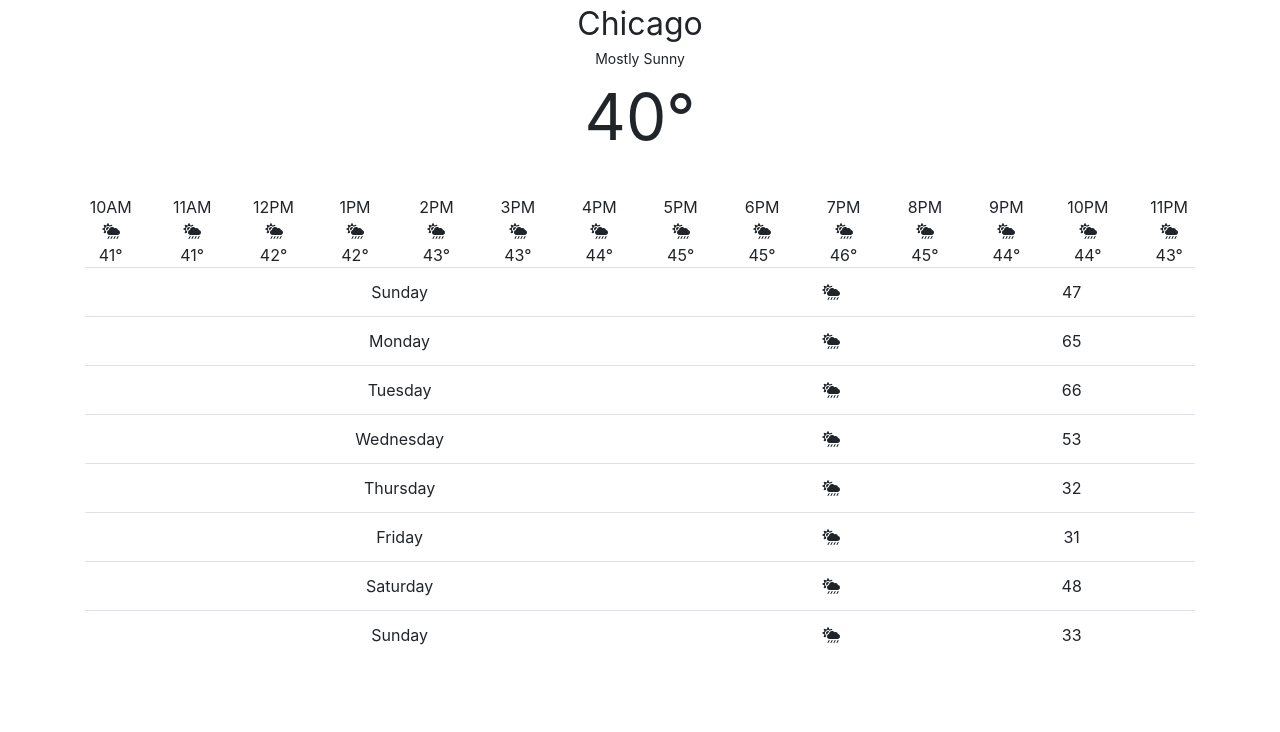
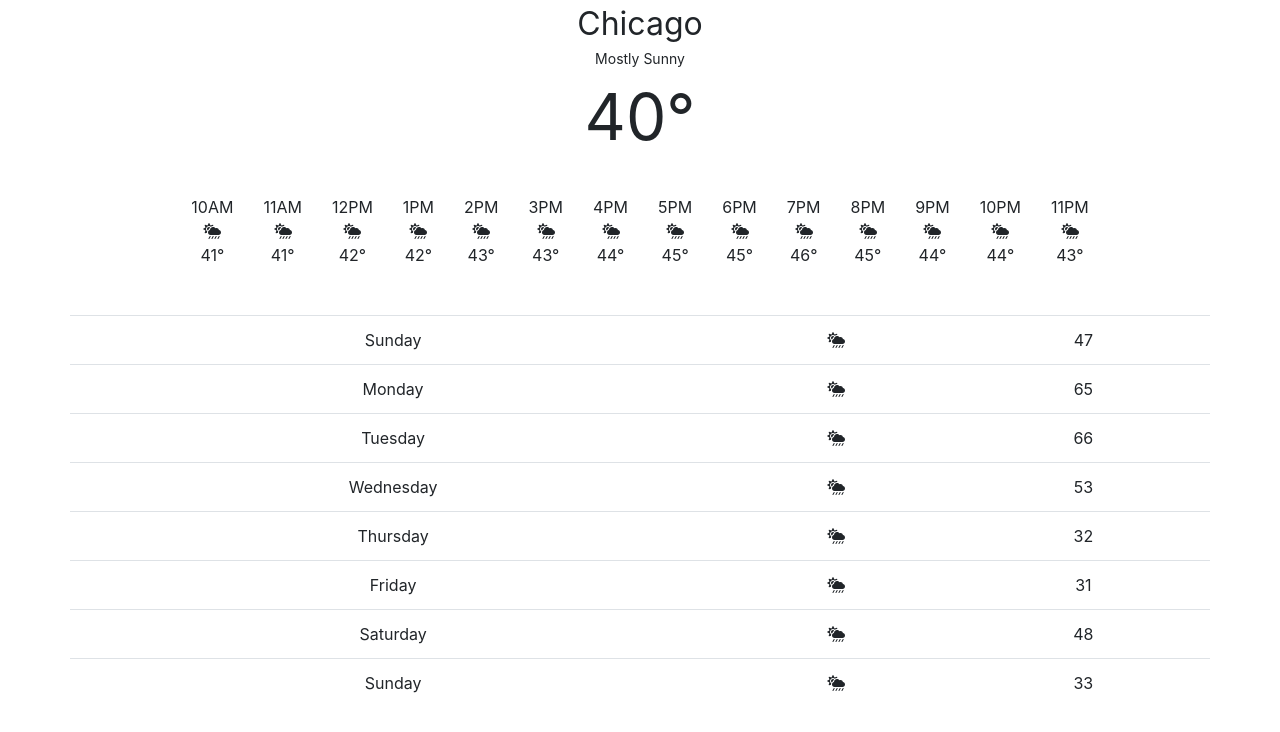
Before and after one commit to jmhart/weather, a React (Create React App) app: page / in a window 1280 px wide. Shown: the top 732 px of the page. Built offline with nearby package versions, Linux system fonts and the light colour scheme.

Commit message:
Added margin between hourly and daily weather

```diff
--- a/src/components/Weather.jsx
+++ b/src/components/Weather.jsx
@@ -25,9 +25,15 @@ class Weather extends Component {
   render() {
     return (
       <div className="container">
-        <WeatherCurrently data={this.state.currently} />
-        <WeatherHourly data={this.state.hourly} />
-        <WeatherDaily data={this.state.daily} />
+        <div className="row justify-content-center">
+          <WeatherCurrently data={this.state.currently} />
+        </div>
+        <div className="row justify-content-center mb-5">
+          <WeatherHourly data={this.state.hourly} />
+        </div>
+        <div className="row justify-content-center">
+          <WeatherDaily data={this.state.daily} />
+        </div>
       </div>
     );
   }
```
